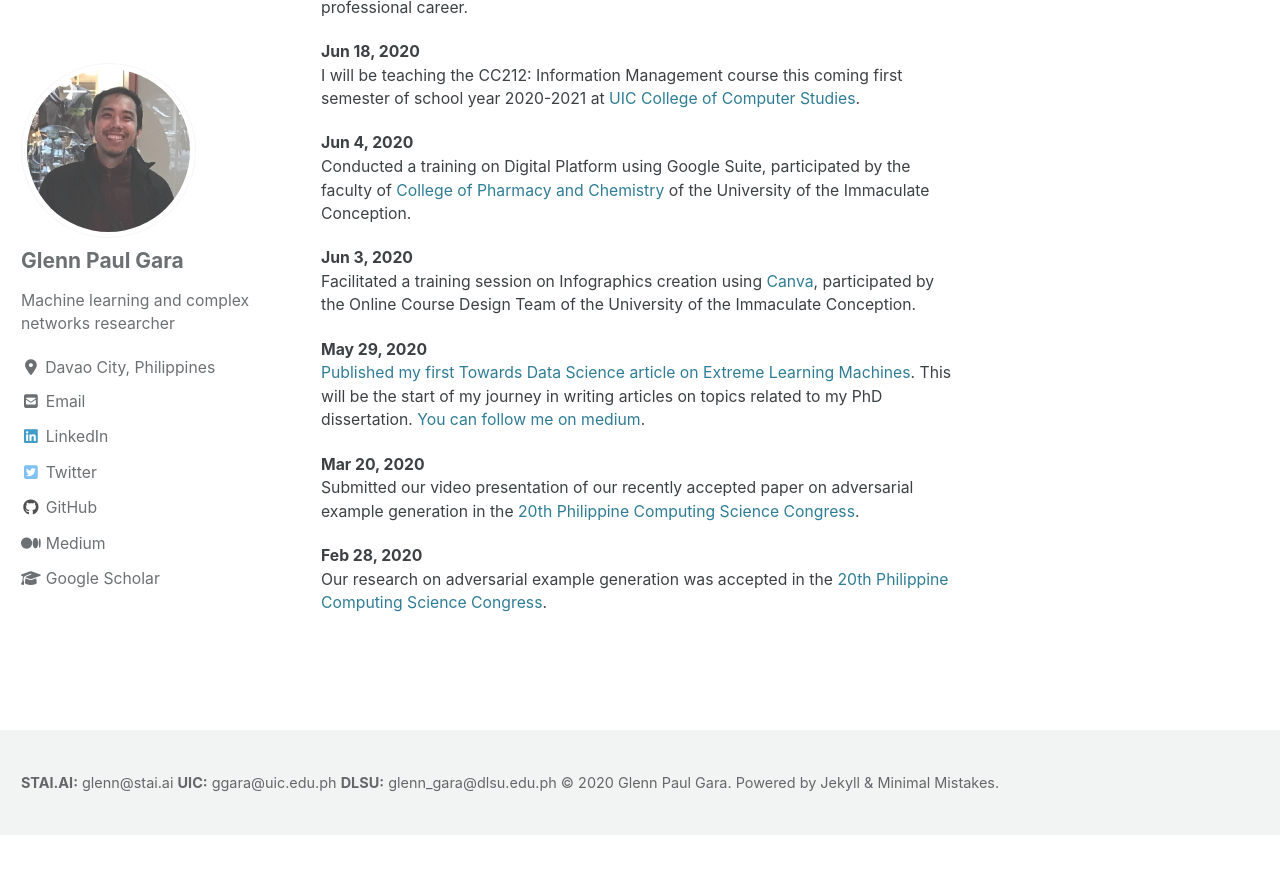
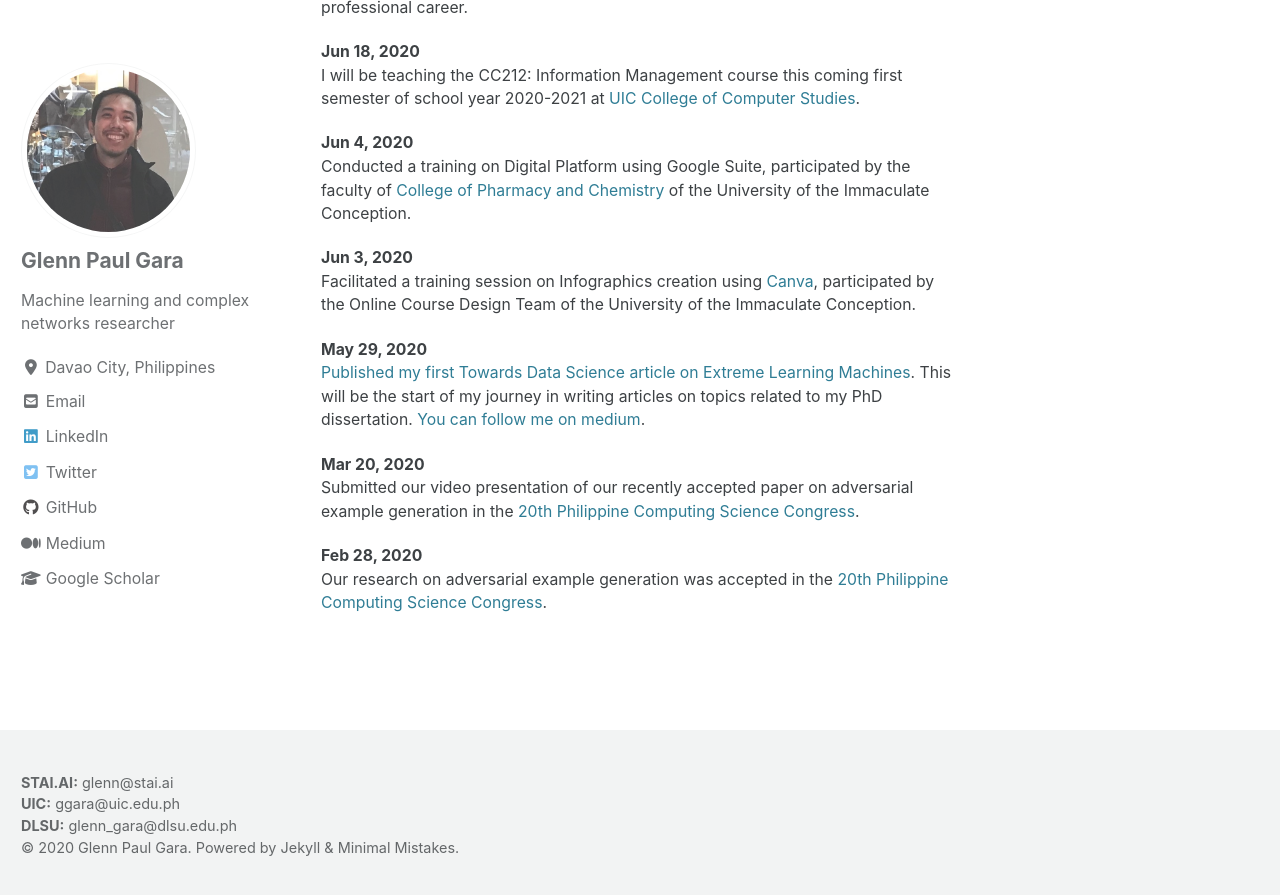
Before and after one commit to glenngara/glenngara.github.io, a Jekyll site: the page built from _pages/home.md, in a window 1280 px wide and 900 px high, scrolled down 1270 px. Shown: the top 895 px of the window. Built offline with Jekyll 4.4.1, drawn with Linux system fonts in a browser that asks for light colours; cached includes are drawn as plain includes; nearby versions of some CDN libraries; before the commit the page ends 2105 px from its top, so only the background shows below that.

```diff
--- a/_includes/footer.html
+++ b/_includes/footer.html
@@ -23,9 +23,9 @@
     <li><img src="/assets/images/dlsu.png"width="15" height="15"> glenn_gara@dlsu.edu.ph
   </ul> -->
 
-  <strong>STAI.AI:</strong> glenn@stai.ai
-  <strong>UIC:</strong> ggara@uic.edu.ph
-  <strong>DLSU:</strong> glenn_gara@dlsu.edu.ph
+  <strong>STAI.AI:</strong> glenn@stai.ai <br>
+  <strong>UIC:</strong> ggara@uic.edu.ph <br>
+  <strong>DLSU:</strong> glenn_gara@dlsu.edu.ph <br>
 
   &copy; {{ site.time | date: '%Y' }} {{ site.name | default: site.title }}. {{ site.data.ui-text[site.locale].powered_by | default: "Powered by" }} <a href="https://jekyllrb.com" rel="nofollow">Jekyll</a> &amp; <a href="https://mademistakes.com/work/minimal-mistakes-jekyll-theme/" rel="nofollow">Minimal Mistakes</a>.
 </div>
```
